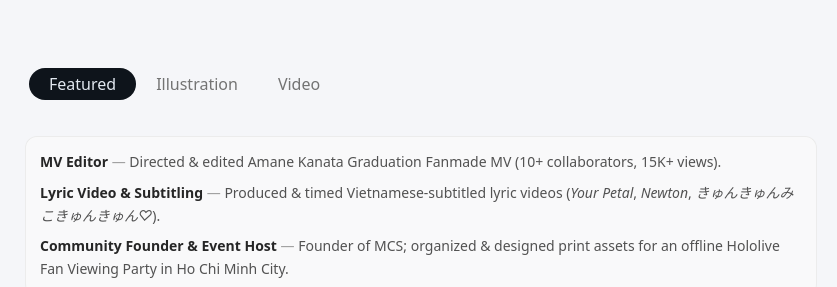
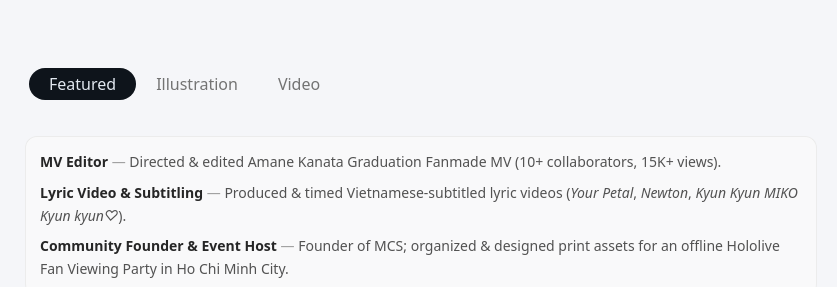
Before and after one commit to Kukaku1028/m1ntby-portfolio, an Astro site: page / in a window 1280 px wide. Shown: the top 287 px of the page, 399-1236 px from the left. Built offline with nearby package versions, Linux system fonts and the light colour scheme; Astro itself is replaced by a stand-in of ours.

Commit message:
update portfolio

```diff
--- a/src/pages/index.astro
+++ b/src/pages/index.astro
@@ -122,7 +122,7 @@ import "../styles/global.css";
         <div>
           <span class="font-semibold text-neutral-800">Lyric Video &amp; Subtitling</span>
           <span class="text-neutral-400"> — </span>
-          <span>Produced &amp; timed Vietnamese-subtitled lyric videos (<em>Your Petal</em>, <em>Newton</em>, <em>きゅんきゅんみこきゅんきゅん♡</em>).</span>
+          <span>Produced &amp; timed Vietnamese-subtitled lyric videos (<em>Your Petal</em>, <em>Newton</em>, <em>Kyun Kyun MIKO Kyun kyun♡</em>).</span>
         </div>
         <div>
           <span class="font-semibold text-neutral-800">Community Founder &amp; Event Host</span>
```
